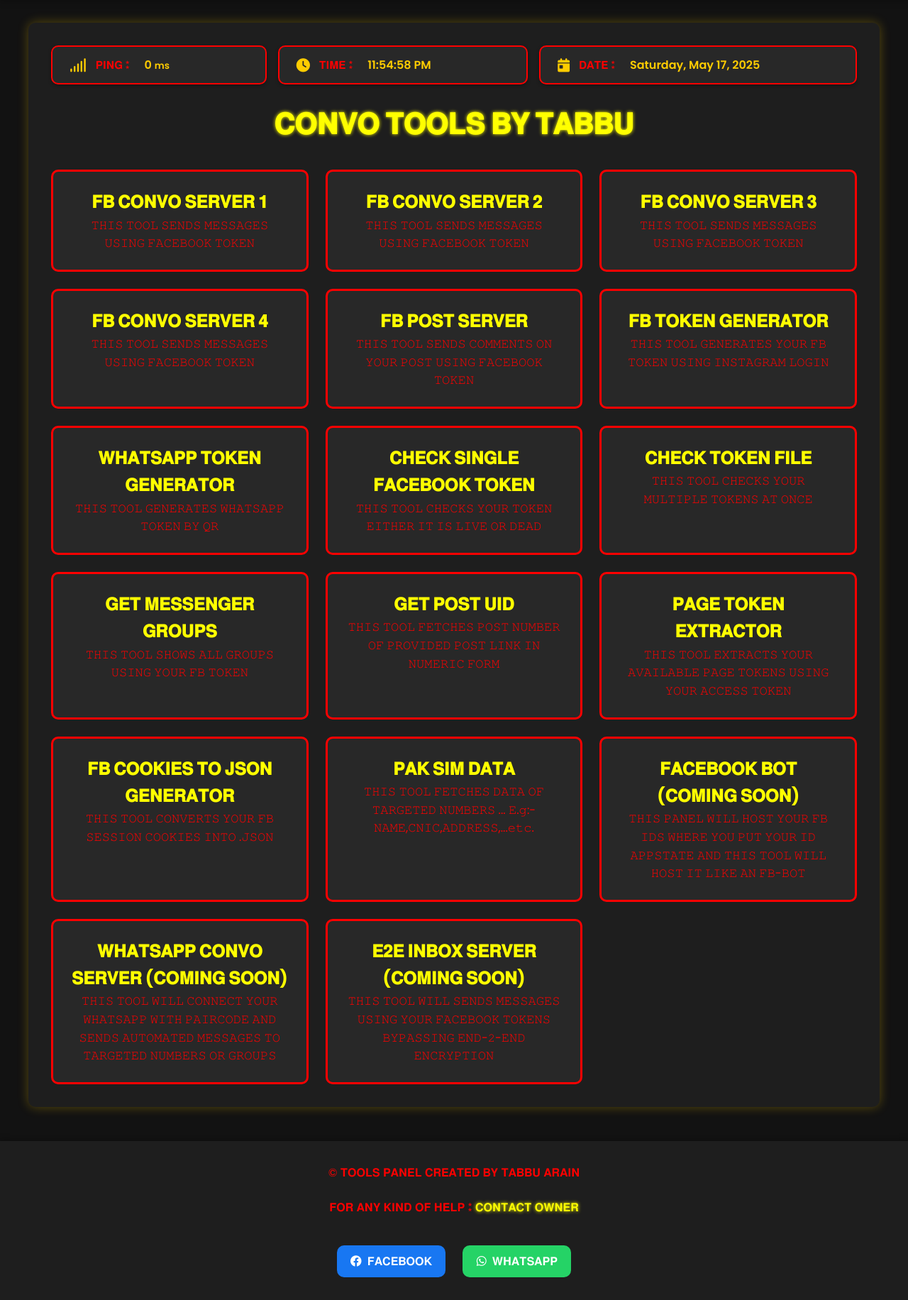
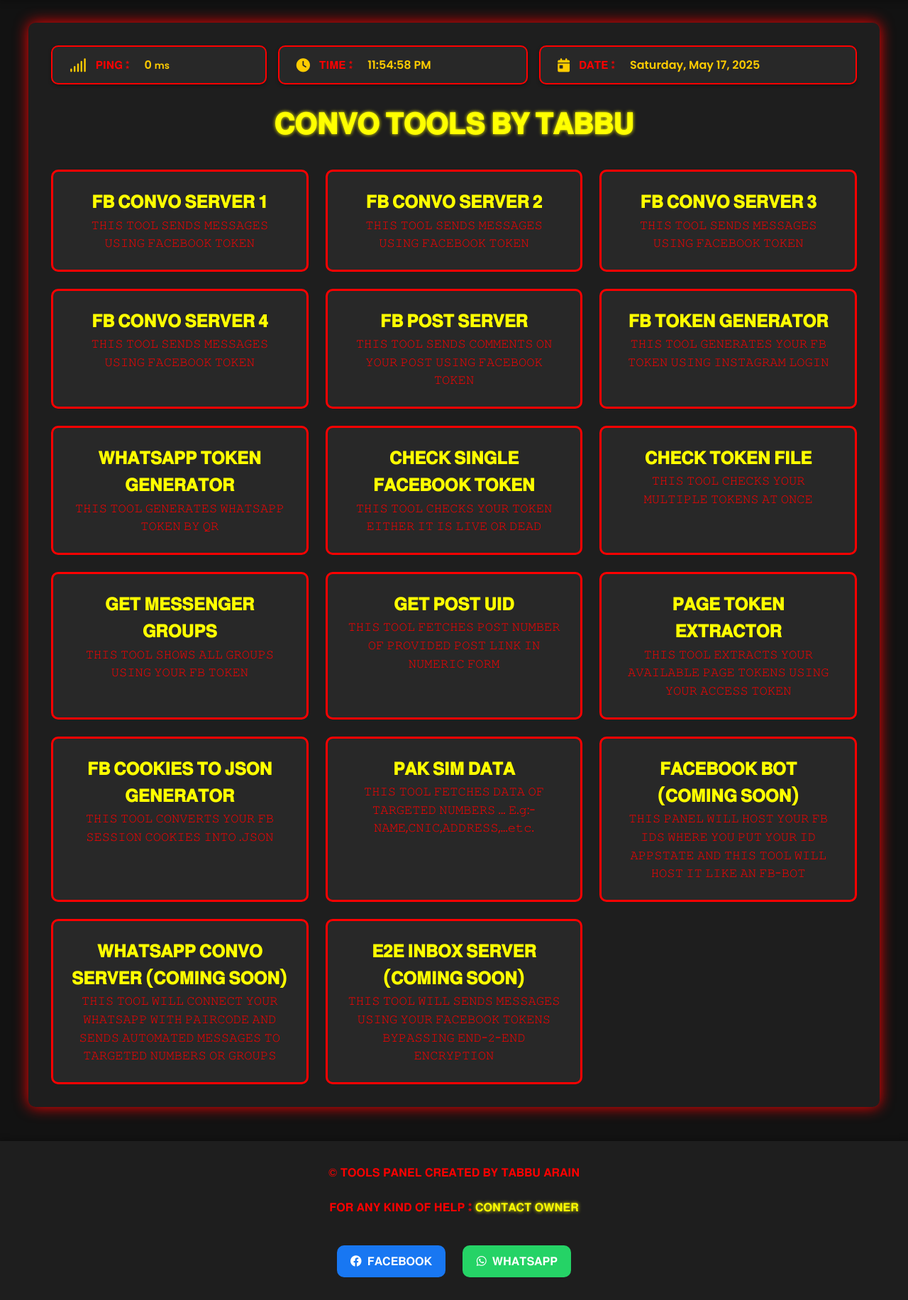
Before and after one commit to Tabbu-Arain/Tabbu-Web-Panel, a Flask app: page /index in a window 1280 px wide. Shown: the part 78-1910 px from the top of the page at 71% size. Run offline with Flask 3, Linux system fonts and the light colour scheme; the visitor is signed in with stand-in values (Sample User, id 1); some libraries are stand-ins or nearby versions.

Commit message:
index.html

```diff
--- a/templates/index.html
+++ b/templates/index.html
@@ -148,7 +148,7 @@
             padding: 2rem;
             background-color: var(--card-bg);
             border-radius: var(--border-radius);
-            box-shadow: 0 0 15px rgba(255, 204, 0, 0.3);
+            box-shadow: 0 0 20px red;
         }
 
         .status-container {
```
